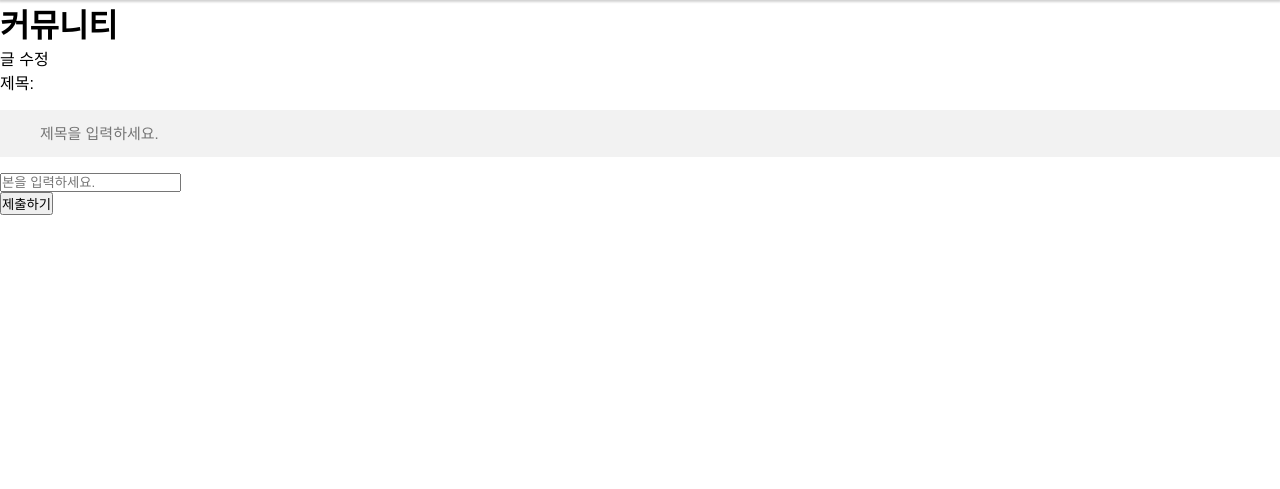
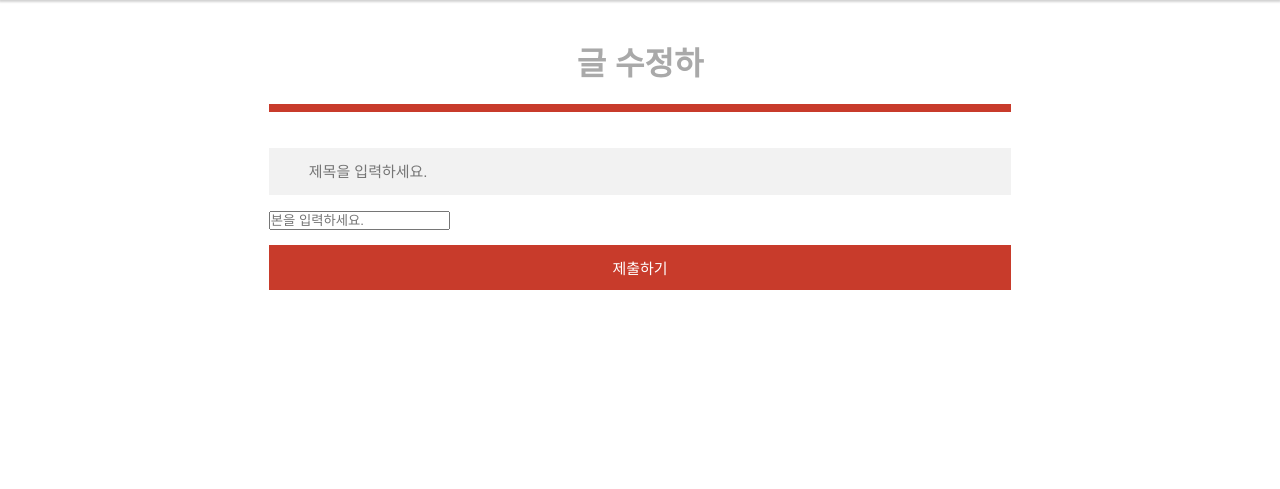
Before and after one commit to wwan13/Hackathon_Lionders, a Django app: template community/templates/community_update.html in a window 1280 px wide. Shown: the part 66-555 px from the top of the page. Run offline with Django 3.2, Linux system fonts and the light colour scheme; the template is opened without the code that fills it: values that come from a table or form of the project are taken from there, others are empty; some libraries are stand-ins or nearby versions.

Commit message:
[YulHee]: 마이페이지, 커뮤니티 글수정 페이지 수정

```diff
--- a/community/templates/community_update.html
+++ b/community/templates/community_update.html
@@ -4,22 +4,18 @@
 {% block title %}community{% endblock %}
 {% block content %}
 
-<div class="entirebox">
-    <h1 class="title">커뮤니티</h1>
-
-    <div class="totalbox">
-        <div class="box__title">글 수정</div>
-
-        <div class="about__items">
-            <form method="POST" enctype="multipart/form-data" novalidate>
-                {% csrf_token %}
-                {{ community_form.media }}
-                {{ community_form.as_p }}
-
-                <input class="" type="submit" value="제출하기">
-            </form>
-        <div>
-    </div>
+<div class="contact-section">
+    <h1>글 수정하</h1>
+    <div class="border"></div>
+    <form class="contact-form" form method="POST" enctype="multipart/form-data" novalidate>
+        {% csrf_token %}
+        {{ community_form.media }}
+        {{ community_form.title }}
+        {{ community_form.content }}
+        <input class="contact-form-btn" type="submit" value="제출하기">
+    </form>
 </div>
 
+
+
 {% endblock %}
--- a/users/templates/my_page.html
+++ b/users/templates/my_page.html
@@ -18,8 +18,7 @@
                                 <div class="card-profile-image">
 
                                     {% if not user.image %}
-                                    <img src="https://demos.creative-tim.com/argon-dashboard/assets/img/theme/team-4.jpg"
-                                        class="rounded-circle">
+                                    <img class="rounded-circle" src="{% static 'image/side1.png' %}" alt="side1.png">
                                     {% endif %}
 
                                     {% if user.image %}
```
